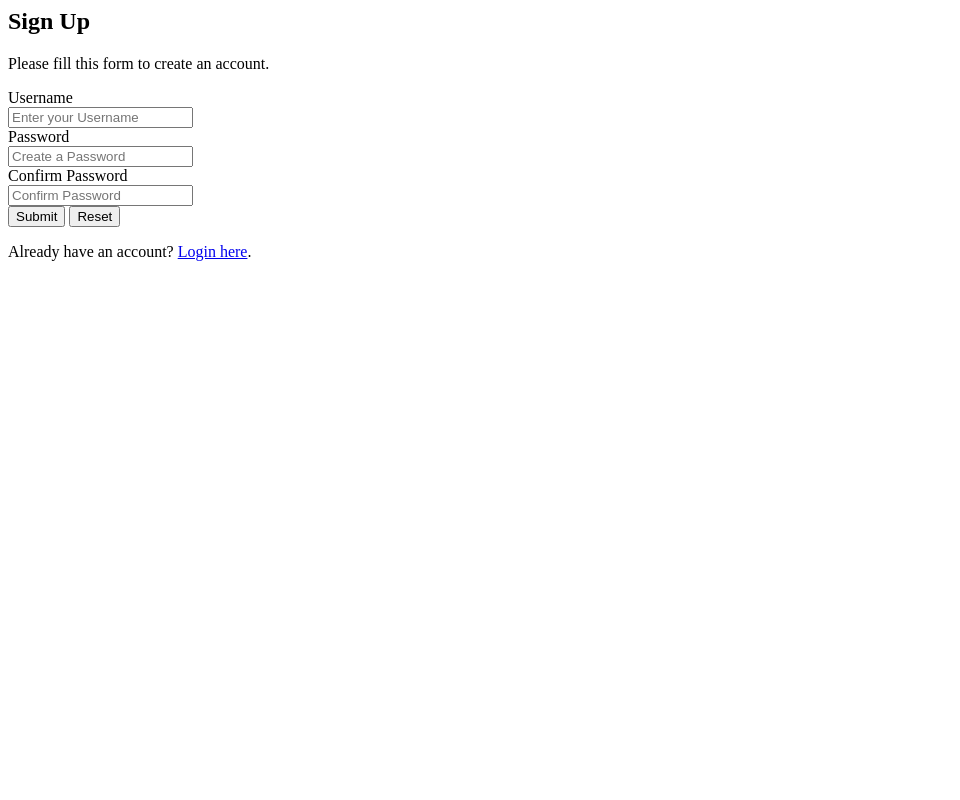
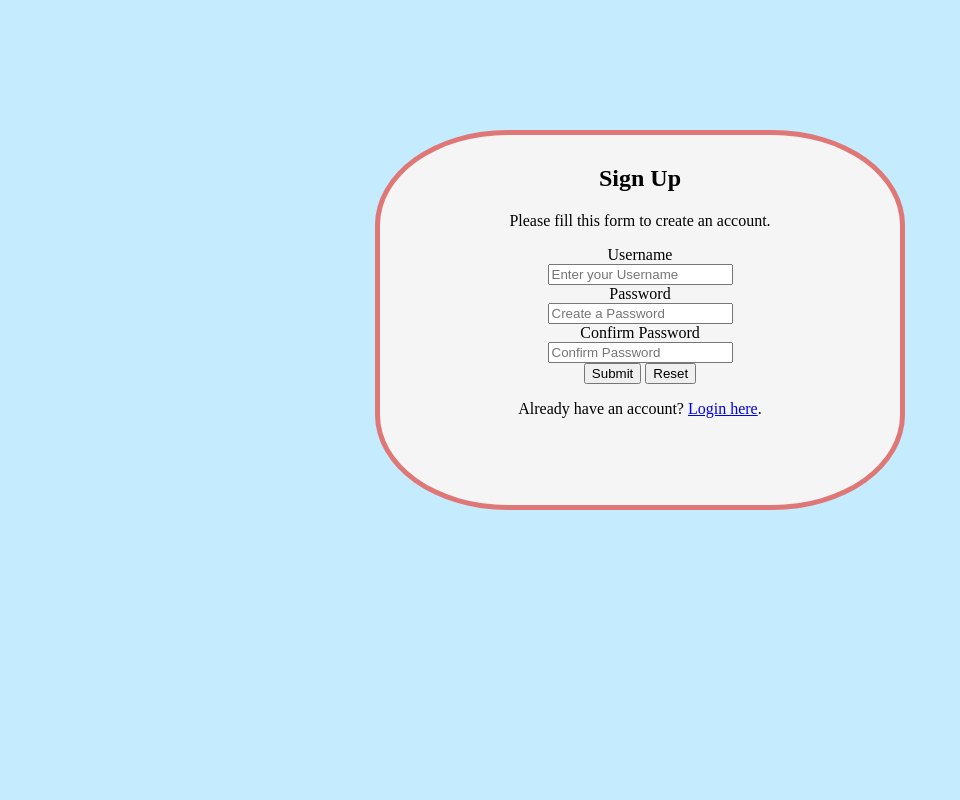
Before and after one commit to brendanrequierme/CMPE165, a PHP site: page /register.php in a window 1280 px wide. Shown: the whole page, without its empty margins (0-960 px from the left). Run offline with PHP 8.4, Linux system fonts and the light colour scheme.

Commit message:
Add files via upload

```diff
--- a/homepage.php
+++ b/homepage.php
@@ -25,8 +25,8 @@
                     <td><label for="start">Check-In Date:</label></td>
                     <td><input type="date" id="start" name="res-start" style = margin-right:25px></td>
                     <td><label for="end">Check-Out Date:</label></td>
-                    <td><input type="date" id="end" name="res-end"></td>
-                    <td><input type="submit" name = "searchs" value = "SEARCH"></td>
+                    <td><input type="date" style = "margin-right:20px" id="end" name="res-end"></td>
+                    <td><input type="submit" class = "searchButton" name = "searchs" value = "SEARCH"></td>
                     </form>
             </table>
         </div>
--- a/register.php
+++ b/register.php
@@ -84,7 +84,29 @@ if(empty($username_err) && empty($password_err) && empty($confirm_password_err))
     <meta charset="UTF-8">
     <title>Sign Up</title>
 </head>
+
+<style>
+    body {
+        background-color: rgba(197, 235, 254);
+    }
+    .content {
+    position: absolute;
+    margin: auto;
+    background: rgba(245, 245, 245);
+    text-align: center;
+    height: 350px;
+    width: 500px;
+    left: 50%;
+    top: 40%;
+    transform: translate(-50%, -50%);
+    border: 5px solid #e07777;
+    border-radius: 25%;
+    padding: 10px;
+}
+</style>
+
 <body>
+    <div class = "content">
     <div class="wrapper">
         <h2>Sign Up</h2>
         <p>Please fill this form to create an account.</p>
@@ -114,5 +136,6 @@ if(empty($username_err) && empty($password_err) && empty($confirm_password_err))
             <p>Already have an account? <a href="login.php">Login here</a>.</p>
         </form>
     </div>
+    </div>
 </body>
 </html>
```
Also changed, not shown: login.php (+22 -0 lines).
